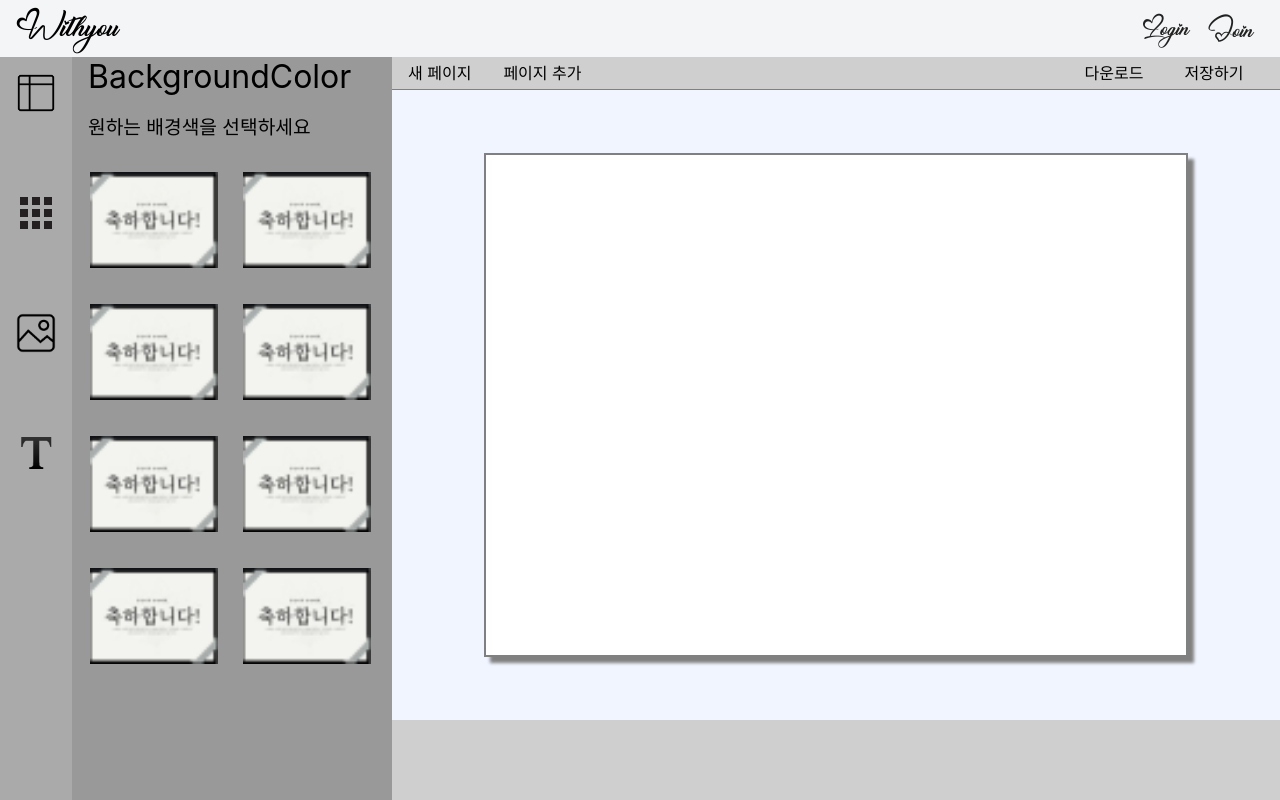
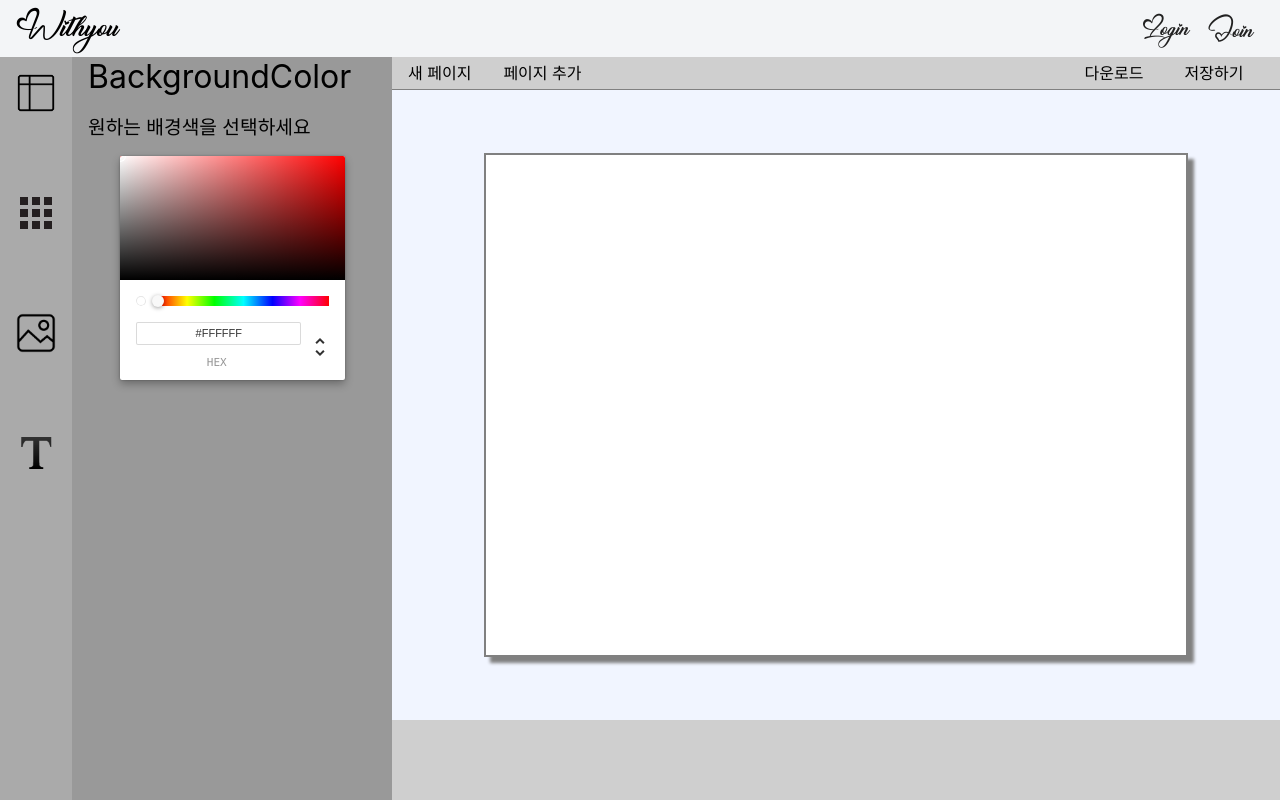
Before and after one commit to onniseonmi/Withyou, a React (Create React App) app in the folder client/: page /editpage in a window 1280 px wide. Built offline with nearby package versions, Linux system fonts and the light colour scheme.

Commit message:
Add Background Color Controller

```diff
--- a/client/src/components/editpage/canvas/modals/BackgroundColor.js
+++ b/client/src/components/editpage/canvas/modals/BackgroundColor.js
@@ -1,8 +1,35 @@
-import React from "react";
+import React, { useState } from "react";
 import "../../../../css/editpage/canvas/modals/BackgroundColor.css";
-import templateImg from "../../../../images/template/sample.png";
-const fakeData = [1, 2, 3, 4, 5, 6, 7, 8];
-export default function BackgroundColor({ makeId, handleCanvasColor }) {
+import reactCSS from "reactcss";
+import { ChromePicker } from "react-color";
+
+export default function BackgroundColor({
+  currentCanvasColor,
+  handleCanvasColor,
+  clientWidth,
+}) {
+  const [currentTextColor, setCurrentTextColor] = useState(currentCanvasColor);
+
+  function handleCurrentColor(input) {
+    setCurrentTextColor(input);
+    handleCanvasColor(input);
+  }
+
+  const styles = reactCSS({
+    default: {
+      color: {
+        width: "20px",
+        height: "50px",
+        borderRadius: "0.2rem",
+      },
+      palette: {
+        position: "fixed",
+        top: `${clientWidth >= 900 ? "75vh" : "40vh"}`,
+        left: `${clientWidth >= 900 ? "40vw" : "10vw"}`,
+        zIndex: "2",
+      },
+    },
+  });
   return (
     <div id="template-modal">
       <div id="template-modal-nav" className="edit--menu-title">
@@ -10,16 +37,17 @@ export default function BackgroundColor({ makeId, handleCanvasColor }) {
         <div>원하는 배경색을 선택하세요</div>
       </div>
       <div id="template-modal-upload">
-        {fakeData.map((el) => (
-          <img
-            key={makeId()}
-            src={templateImg}
-            alt={el}
-            onClick={() => {
-              handleCanvasColor({ hex: "#000000" });
+        <div className="button-area">
+          <ChromePicker
+            id="bg-color-picker"
+            styles={styles.color}
+            disableAlpha={true}
+            color={currentTextColor}
+            onChange={(color) => {
+              handleCurrentColor(color);
             }}
           />
-        ))}
+        </div>
       </div>
     </div>
   );
--- a/client/src/components/editpage/menu/EditMenu.js
+++ b/client/src/components/editpage/menu/EditMenu.js
@@ -13,6 +13,7 @@ const EditMenu = ({
   addToItems,
   currentText,
   setCurrentText,
+  currentCanvasColor,
   handleCanvasColor,
 }) => {
   return (
@@ -23,6 +24,7 @@ const EditMenu = ({
             setMenuBtnOn={setMenuBtnOn}
             addToItems={addToItems}
             makeId={makeId}
+            currentCanvasColor={currentCanvasColor}
             handleCanvasColor={handleCanvasColor}
           />
         ) : null}
--- a/client/src/css/EditPage.css
+++ b/client/src/css/EditPage.css
@@ -31,8 +31,6 @@
   border: 1px solid gray;
   box-shadow: 0.2rem 0.2rem 0.1rem gray;
   position: relative;
-}
-#edit-footer-menu {
 }
 
 /*!중간*/
--- a/client/src/css/editpage/canvas/modals/BackgroundColor.css
+++ b/client/src/css/editpage/canvas/modals/BackgroundColor.css
@@ -25,6 +25,11 @@
   object-fit: fill;
   cursor: pointer;
 }
+
+#bg-color-picker {
+  width: 250px;
+}
+
 @media screen and (max-width: 900px) {
   #template-modal-upload {
     height: 15rem;
--- a/client/src/pages/EditPage.js
+++ b/client/src/pages/EditPage.js
@@ -227,6 +227,7 @@ export default function EditPage() {
             menuBtnStatus={menuBtnStatus}
             setMenuBtnStatus={setMenuBtnStatus}
             addToItems={addToItems}
+            currentCanvasColor={currentCanvasColor}
             handleCanvasColor={handleCanvasColor}
           />
         </div>
```
Also changed, not shown: 1 other file (tests, documents, lock files or other folders).
